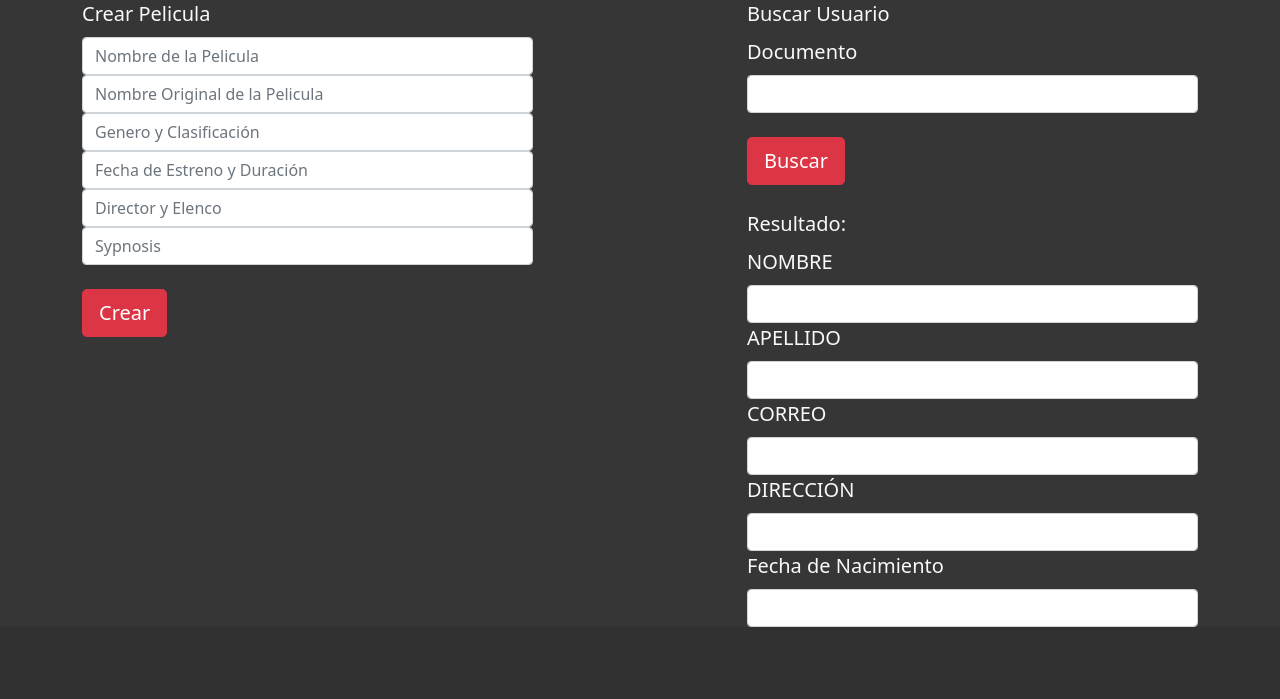
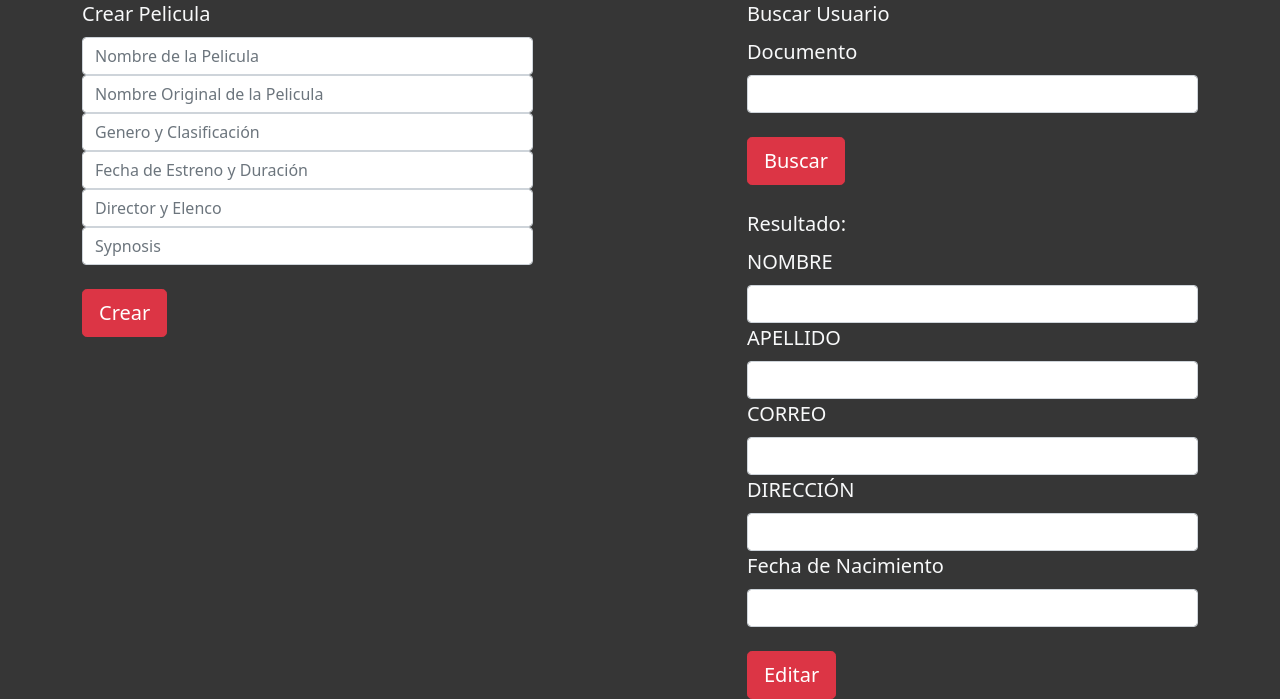
Before and after one commit to Cesar4280/cine, a Flask app: page /admin/ in a window 1280 px wide. Shown: the part 175-874 px from the top of the page. Before the commit the page ends 802 px from the top, so only its background shows below. Run offline with Flask 2, Linux system fonts and the light colour scheme; some libraries are stand-ins or nearby versions.

Commit message:
Update admin.html

```diff
--- a/templates/admin.html
+++ b/templates/admin.html
@@ -146,6 +146,10 @@
                                 <input type="text" name="dir" class="form-control input-lg">
 
                             </div>
+				<br>
+                            <div>
+                                <input type="submit" class="btn btn-lg btn-danger"   value="Editar">
+                            </div>
 
 
 
```
